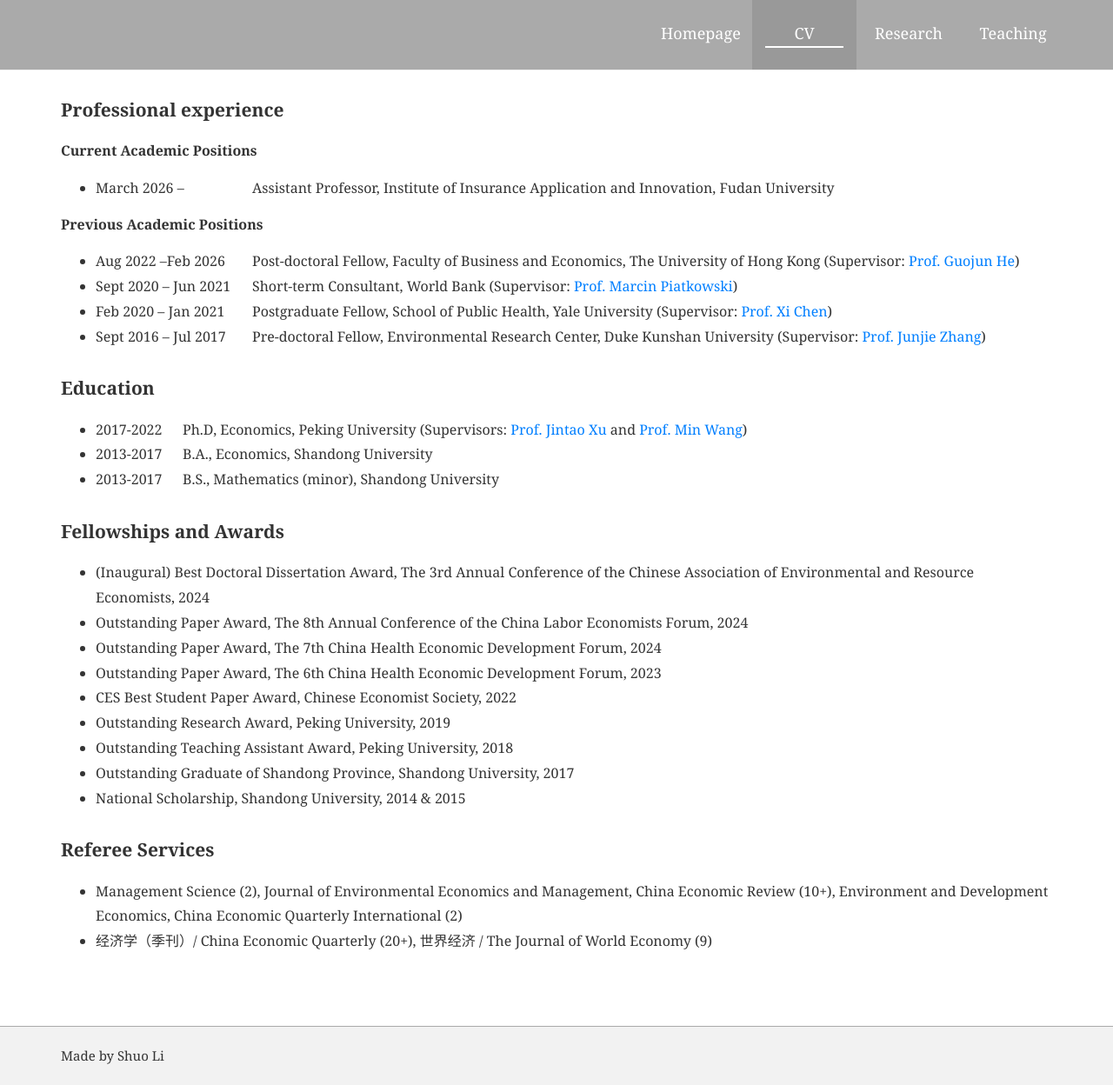
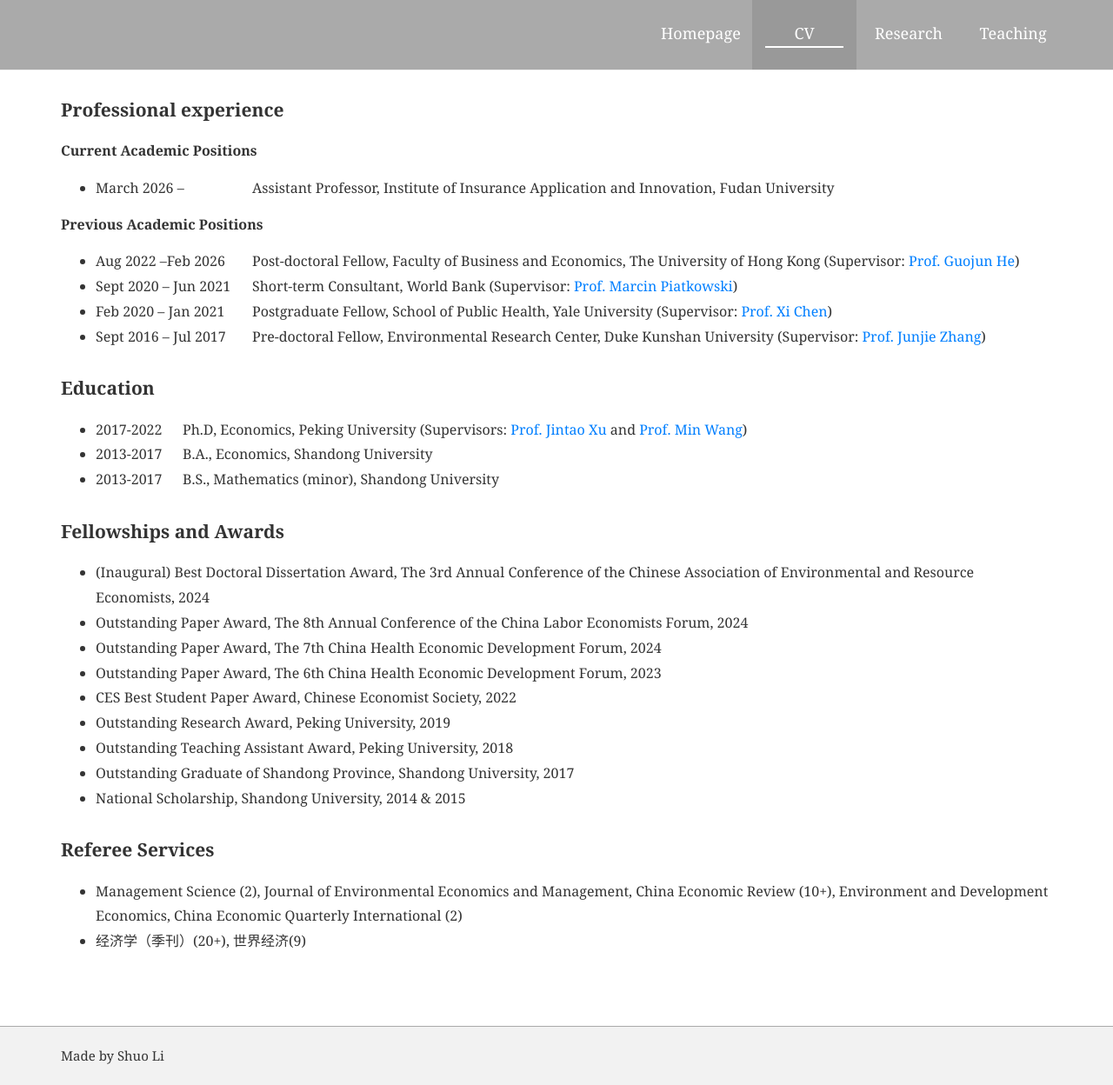
Before and after one commit to shuoliecon/shuoliecon.github.io, a Jekyll site: the page built from pages/_CV/index.md, in a window 1280 px wide. Shown: the whole page at 87% size. Built offline with Jekyll 4.4.1, drawn with Linux system fonts in a browser that asks for light colours.

Commit message:
Update index.md

```diff
--- a/pages/_CV/index.md
+++ b/pages/_CV/index.md
@@ -78,4 +78,4 @@ no_heading: true
 
 ## Referee Services
 - Management Science (2), Journal of Environmental Economics and Management, China Economic Review (10+), Environment and Development Economics, China Economic Quarterly International (2)
-- 经济学（季刊）/ China Economic Quarterly (20+), 世界经济 / The Journal of World Economy (9)
+- 经济学（季刊）(20+), 世界经济(9)
```
